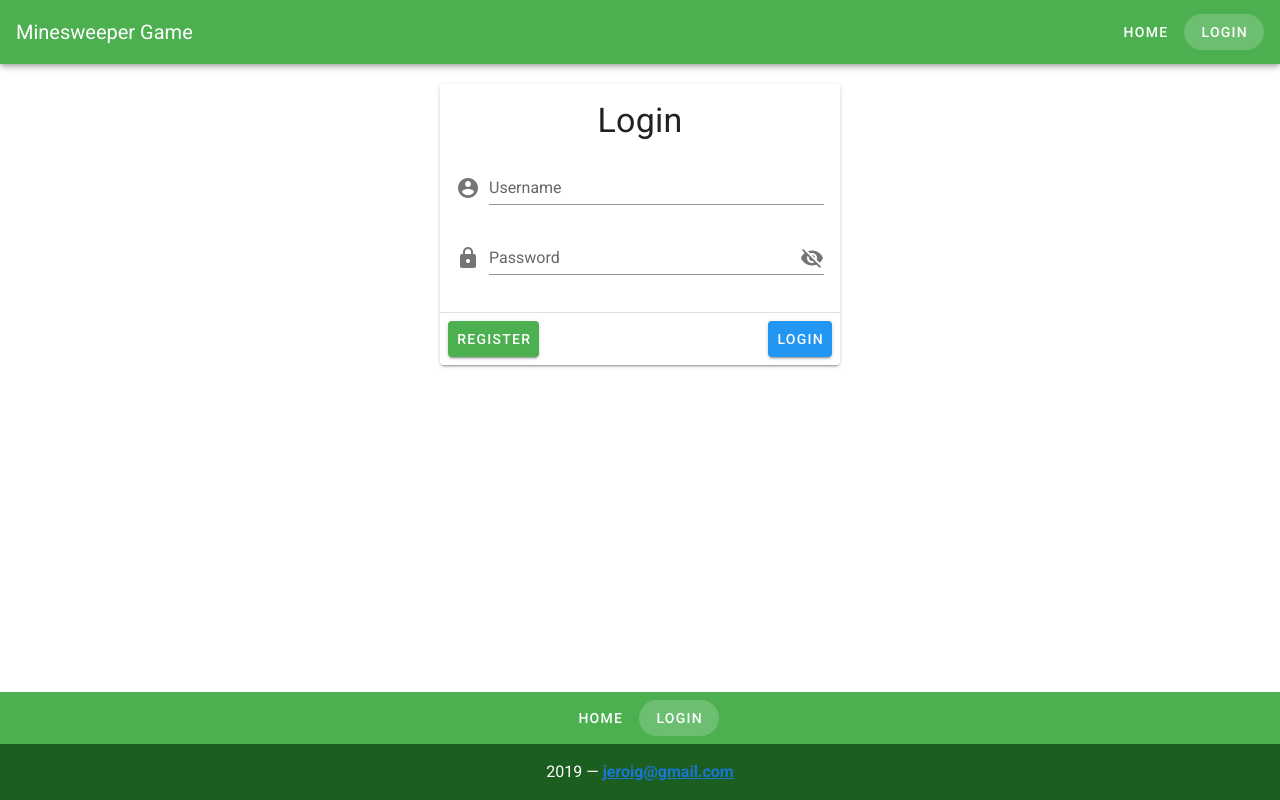
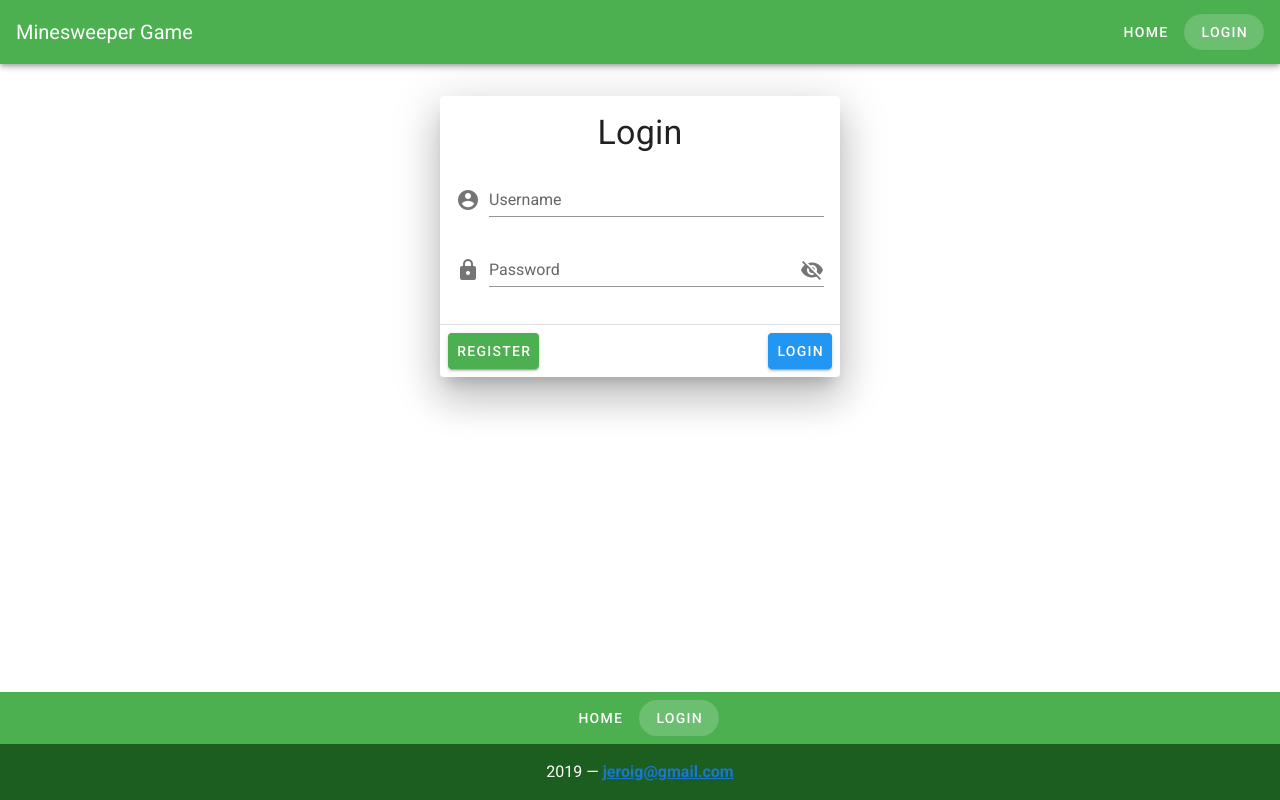
Before and after one commit to jeroig/minesweeper-vue, a Vue app: page /login in a window 1280 px wide. Built offline with nearby package versions, Linux system fonts and the light colour scheme; what vue-swal would draw is missing.

Commit message:
Login with grid system

```diff
--- a/src/views/Login.vue
+++ b/src/views/Login.vue
@@ -1,6 +1,9 @@
 <template>
+  <v-container>
+    <v-row>
+      <v-col>
         <!-- Login Module -->
-  <v-card width="400" class="mx-auto mt-5">
+        <v-card width="400" class="mx-auto mt-5" elevation="24">
           <v-card-title>
             <h1 class="display-1 mx-auto">Login</h1>
           </v-card-title>
@@ -23,6 +26,9 @@
             <v-btn color="info">Login</v-btn>
           </v-card-actions>
         </v-card>
+      </v-col>
+    </v-row>
+  </v-container>
 </template>
 
 <script>
```
Lines whose indentation alone changed are shown as unchanged.
